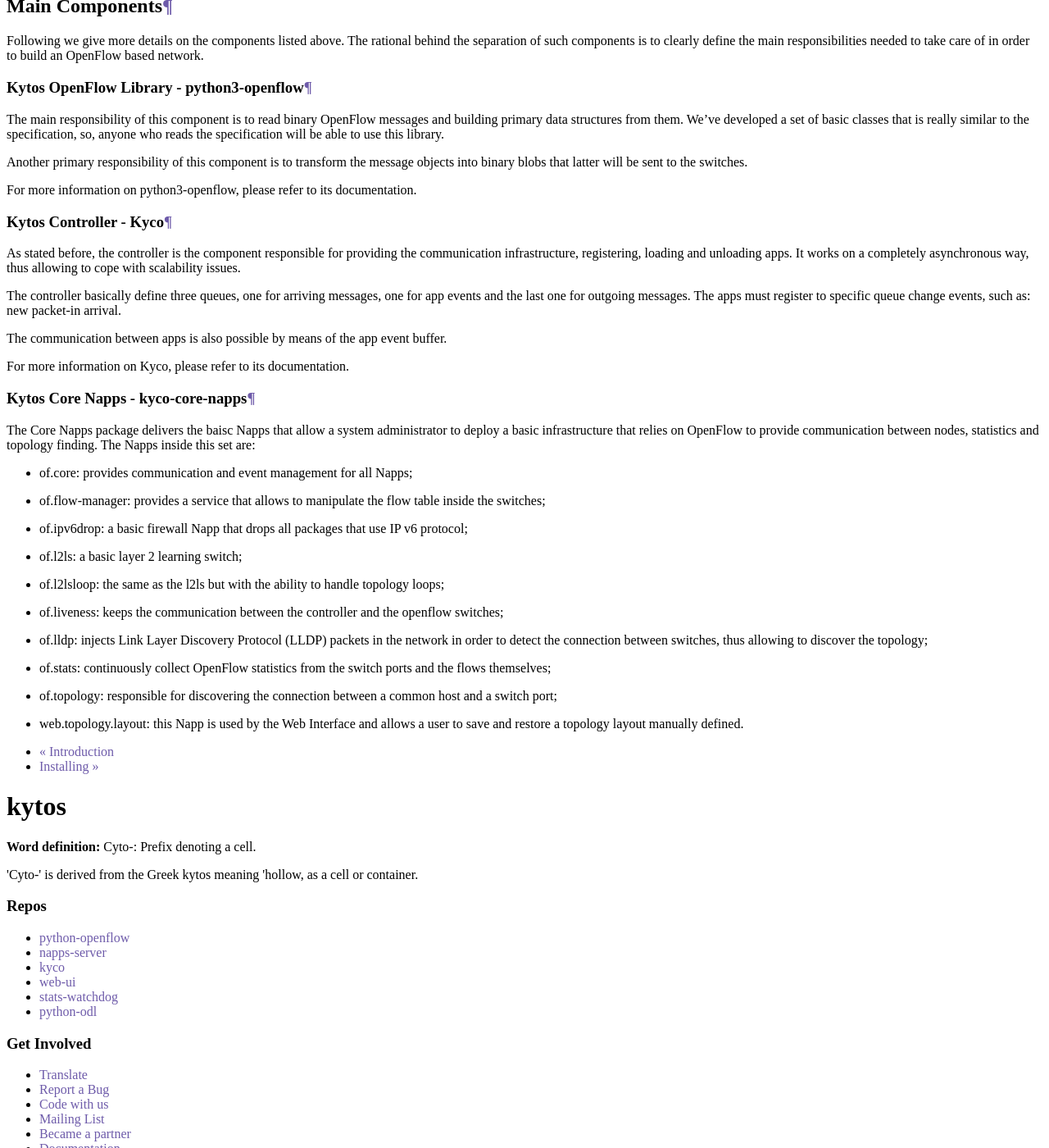
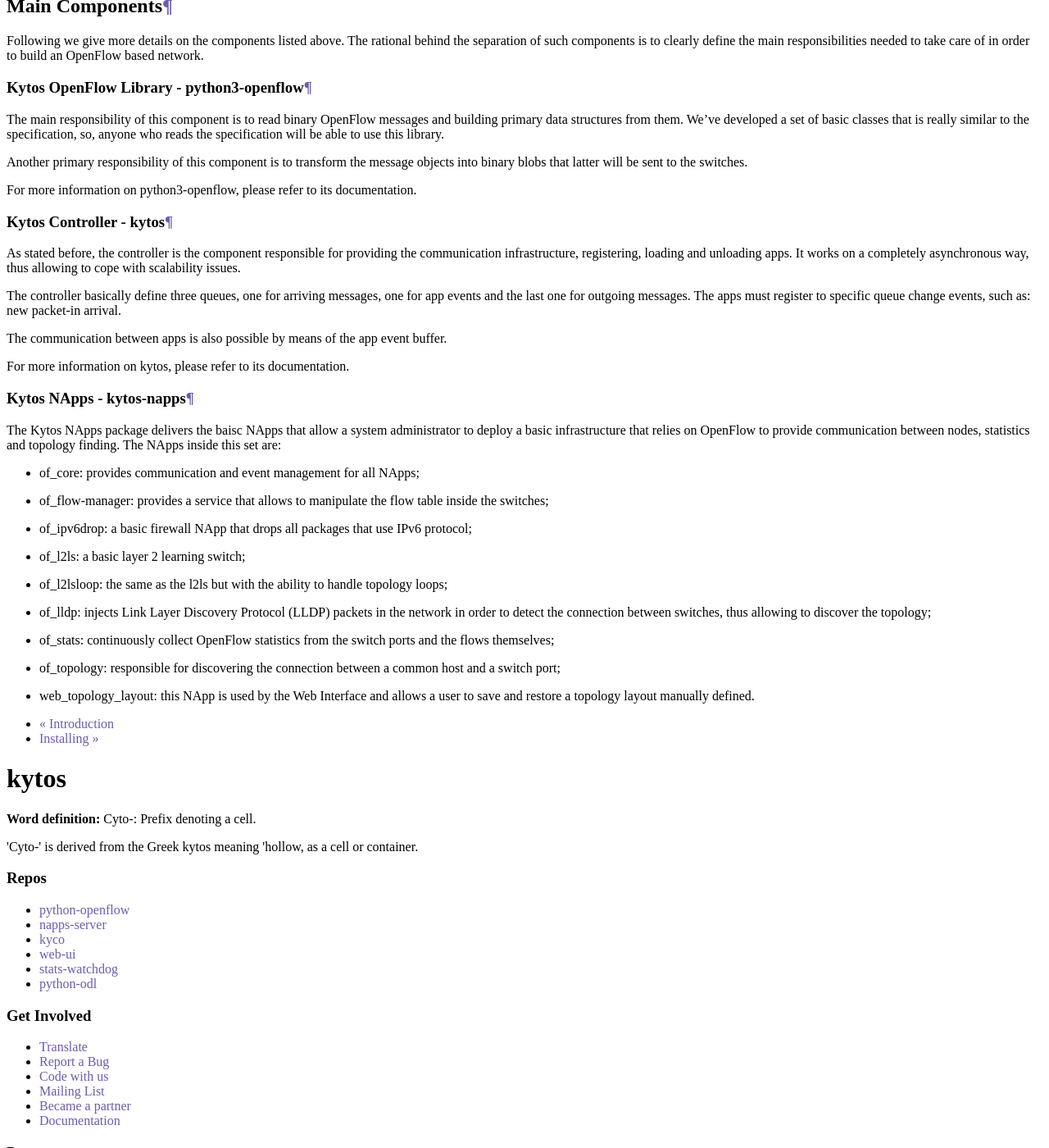
Before and after one commit to kytos/documentation, a Sphinx documentation site: the page built from docs/architecture.rst, in a window 1280 px wide and 1400 px high, scrolled down 649 px. Shown: the whole window at 82% size. Built offline with Sphinx 7.4.7, drawn with Linux system fonts in a browser that asks for light colours; some of the changed text lies outside the part shown.

Commit message:
Fix remaining references to kyco in tutorials

```diff
--- a/docs/architecture.rst
+++ b/docs/architecture.rst
@@ -40,7 +40,7 @@
 
 For more information on python3-openflow, please refer to its documentation.
 
-Kytos Controller - Kyco
+Kytos Controller - kytos
 ~~~~~~~~~~~~~~~~~~~~~~~
 
 As stated before, the controller is the component responsible for providing the
@@ -55,32 +55,30 @@
 The communication between apps is also possible by means of the app event
 buffer.
 
-For more information on Kyco, please refer to its documentation.
+For more information on kytos, please refer to its documentation.
 
-Kytos Core Napps - kyco-core-napps
+Kytos NApps - kytos-napps
 ~~~~~~~~~~~~~~~~~~~~~~~~~~~~~~~~~~
 
-The Core Napps package delivers the baisc Napps that allow a system
+The Kytos NApps package delivers the baisc NApps that allow a system
 administrator to deploy a basic infrastructure that relies on OpenFlow to
 provide communication between nodes, statistics and topology finding. The
-Napps inside this set are:
+NApps inside this set are:
 
-- of.core: provides communication and event management for all Napps;
-- of.flow-manager: provides a service that allows to manipulate the flow table
+- of_core: provides communication and event management for all NApps;
+- of_flow-manager: provides a service that allows to manipulate the flow table
   inside the switches;
-- of.ipv6drop: a basic firewall Napp that drops all packages that use IP v6
+- of_ipv6drop: a basic firewall NApp that drops all packages that use IPv6
   protocol;
-- of.l2ls: a basic layer 2 learning switch;
-- of.l2lsloop: the same as the l2ls but with the ability to handle topology
+- of_l2ls: a basic layer 2 learning switch;
+- of_l2lsloop: the same as the l2ls but with the ability to handle topology
   loops;
-- of.liveness: keeps the communication between the controller and the openflow
-  switches;
-- of.lldp: injects Link Layer Discovery Protocol (LLDP) packets in the
+- of_lldp: injects Link Layer Discovery Protocol (LLDP) packets in the
   network in order to detect the connection between switches, thus allowing to
   discover the topology;
-- of.stats: continuously collect OpenFlow statistics from the switch ports and
+- of_stats: continuously collect OpenFlow statistics from the switch ports and
   the flows themselves;
-- of.topology: responsible for discovering the connection between a common
+- of_topology: responsible for discovering the connection between a common
   host and a switch port;
-- web.topology.layout: this Napp is used by the Web Interface and allows a
+- web_topology_layout: this NApp is used by the Web Interface and allows a
   user to save and restore a topology layout manually defined.
--- a/docs/installing.rst
+++ b/docs/installing.rst
@@ -4,5 +4,5 @@
 [Something like:
 *Kytos is a multi component project.
 Actually you don't install kytos.
-You should install the main controller, Kytos Controller (kyco).
-For more information, please visit the kyco documentation.*]
+You should install the main controller, the kytos Controller.
+For more information, please visit the kytos documentation.*]
--- a/tutorials/napps/create_looping_napp.rst
+++ b/tutorials/napps/create_looping_napp.rst
@@ -153,7 +153,7 @@
 
 .. code-block:: python
 
-    from kytos.core.napps import KycoNApp
+    from kytos.core.napps import KytosNApp
     from napps.tutorial.loopnapp import settings
 
 
--- a/tutorials/napps/create_ping_pong_napps.rst
+++ b/tutorials/napps/create_ping_pong_napps.rst
@@ -333,8 +333,8 @@
     """App for answering ping events."""
     from datetime import datetime
 
-    from kytos.core.events import KycoEvent
-    from kytos.core.napps import KycoNApp
+    from kytos.core.events import KytosEvent
+    from kytos.core.napps import KytosNApp
     from kytos.core.helpers import listen_to
 
     from napps.tutorial.pong import settings
--- a/tutorials/napps/create_your_napp.rst
+++ b/tutorials/napps/create_your_napp.rst
@@ -322,7 +322,7 @@
 
   $ kytosd -f
   2017-03-28 16:48:34,624 - INFO [kytos.core.core] (MainThread) Starting Kytos - Kytos Controller
-  2017-03-28 16:48:34,628 - INFO [kyco.core.tcp_server] (TCP server) Kytos listening at 0.0.0.0:6633
+  2017-03-28 16:48:34,628 - INFO [kytos.core.tcp_server] (TCP server) Kytos listening at 0.0.0.0:6633
   2017-03-28 16:48:34,629 - INFO [kytos.core.core] (RawEvent Handler) Raw Event Handler started
   2017-03-28 16:48:34,630 - INFO [kytos.core.core] (MsgInEvent Handler) Message In Event Handler started
   2017-03-28 16:48:34,630 - INFO [kytos.core.core] (MsgOutEvent Handler) Message Out Event Handler started
--- a/tutorials/napps/how_to_use_kytos_with_mininet.rst
+++ b/tutorials/napps/how_to_use_kytos_with_mininet.rst
@@ -1,7 +1,7 @@
 :tocdepth: 2
 :orphan:
 
-.. _tutorial-how-to-use-kyco-with-mininet:
+.. _tutorial-how-to-use-kytos-with-mininet:
 
 #############################
 How to use Kytos with Mininet
```
Also changed, not shown: other parts of tutorials/napps/create_your_napp.rst (+1 -1 lines).
